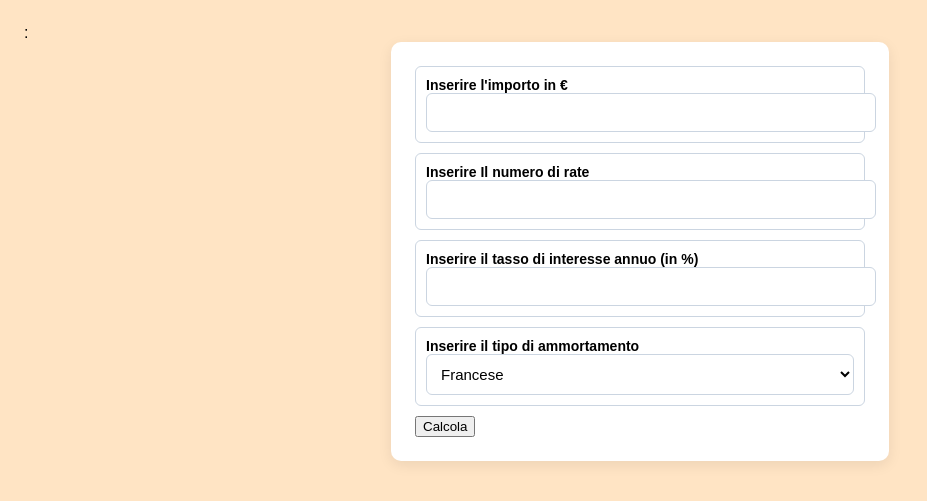
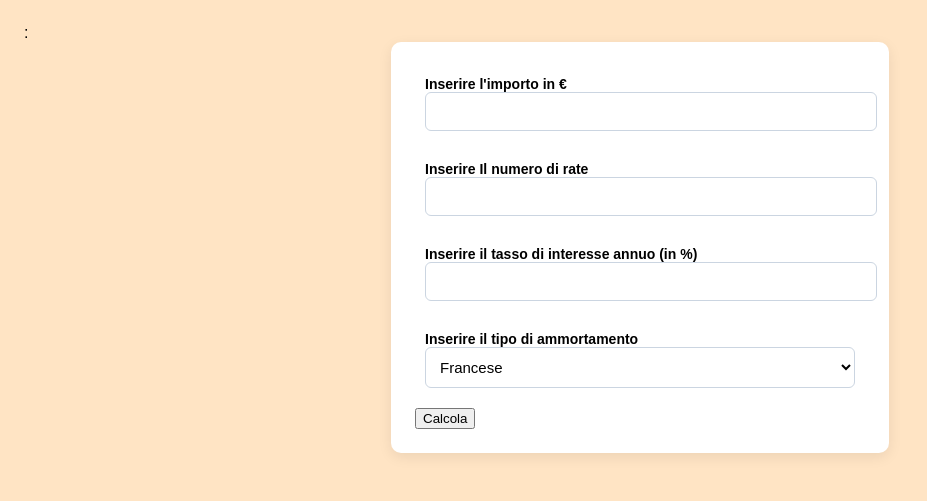
Before and after one commit to NAGASAKI-1/ammortamento_dev, a PHP site: page /index.html in a window 1280 px wide. Shown: the top 501 px of the page, without its empty margins (0-927 px from the left). Run offline with PHP 8.4, Linux system fonts and the light colour scheme.

Commit message:
sistemato un bordo

```diff
--- a/index.html
+++ b/index.html
@@ -2,7 +2,7 @@
 <html>
     <head>
         <!--<base href="/ammortamento/"> -->
-        <!--Ilari: che è roba sopra? ho anche provato a modificarlo e non prendeva il file .css finchè non l'ho commentato-->:
+        <!--Ilari: che è sta roba sopra? ho anche provato a modificarlo e non prendeva il file .css finchè non l'ho commentato-->:
         <meta charset="UTF-8">
         <title>Calcolatore piano di ammortamento</title>
         <link rel="stylesheet" href="style.css">
--- a/style.css
+++ b/style.css
@@ -20,8 +20,7 @@ body {
     margin-bottom: 10px;
     padding: 10px 10px;
     font-size: 15px;
-    border: 1px solid #cbd5e1;
-    border-radius: 6px;
+
 }
 
 .divPHP {
```
